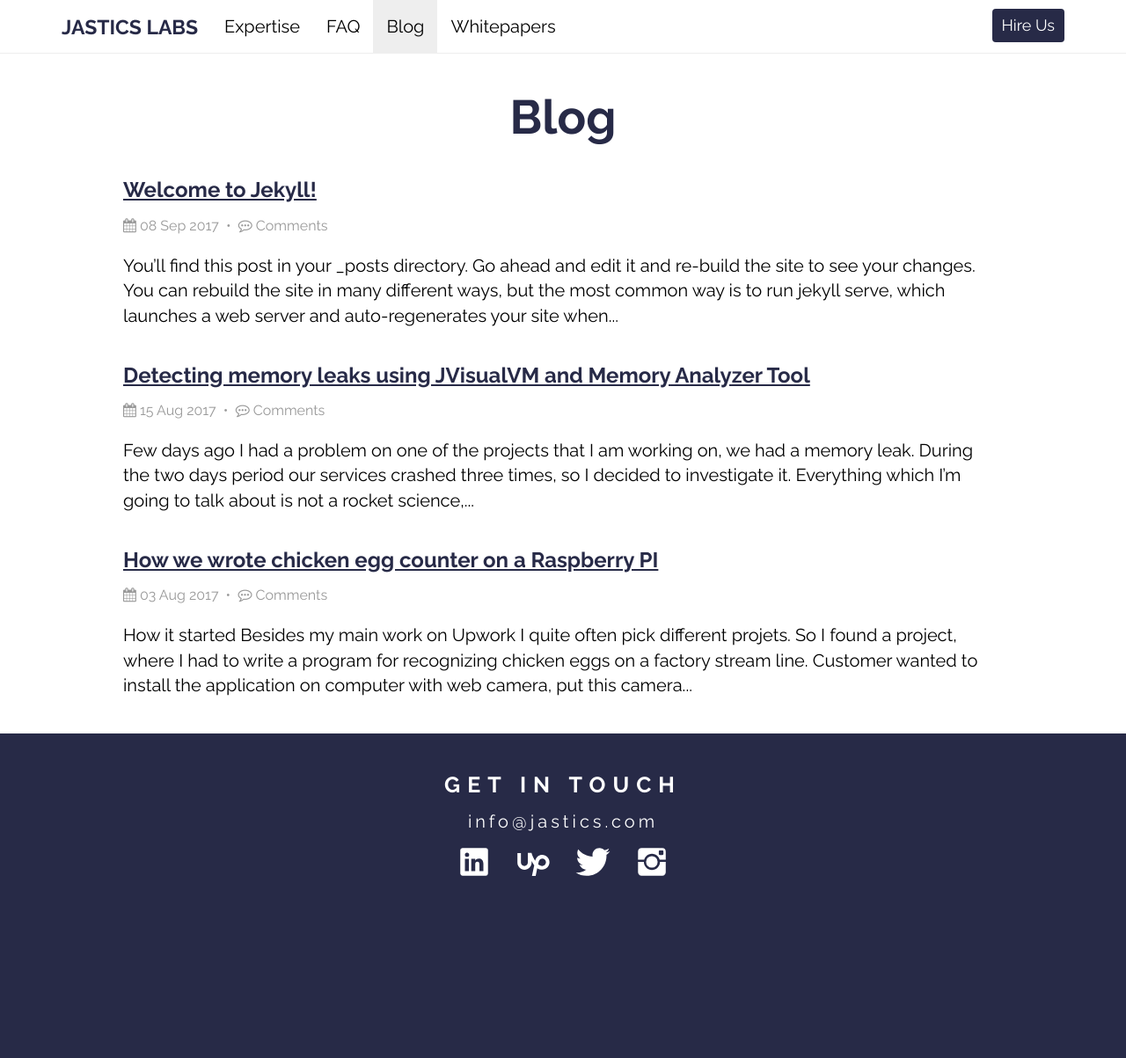
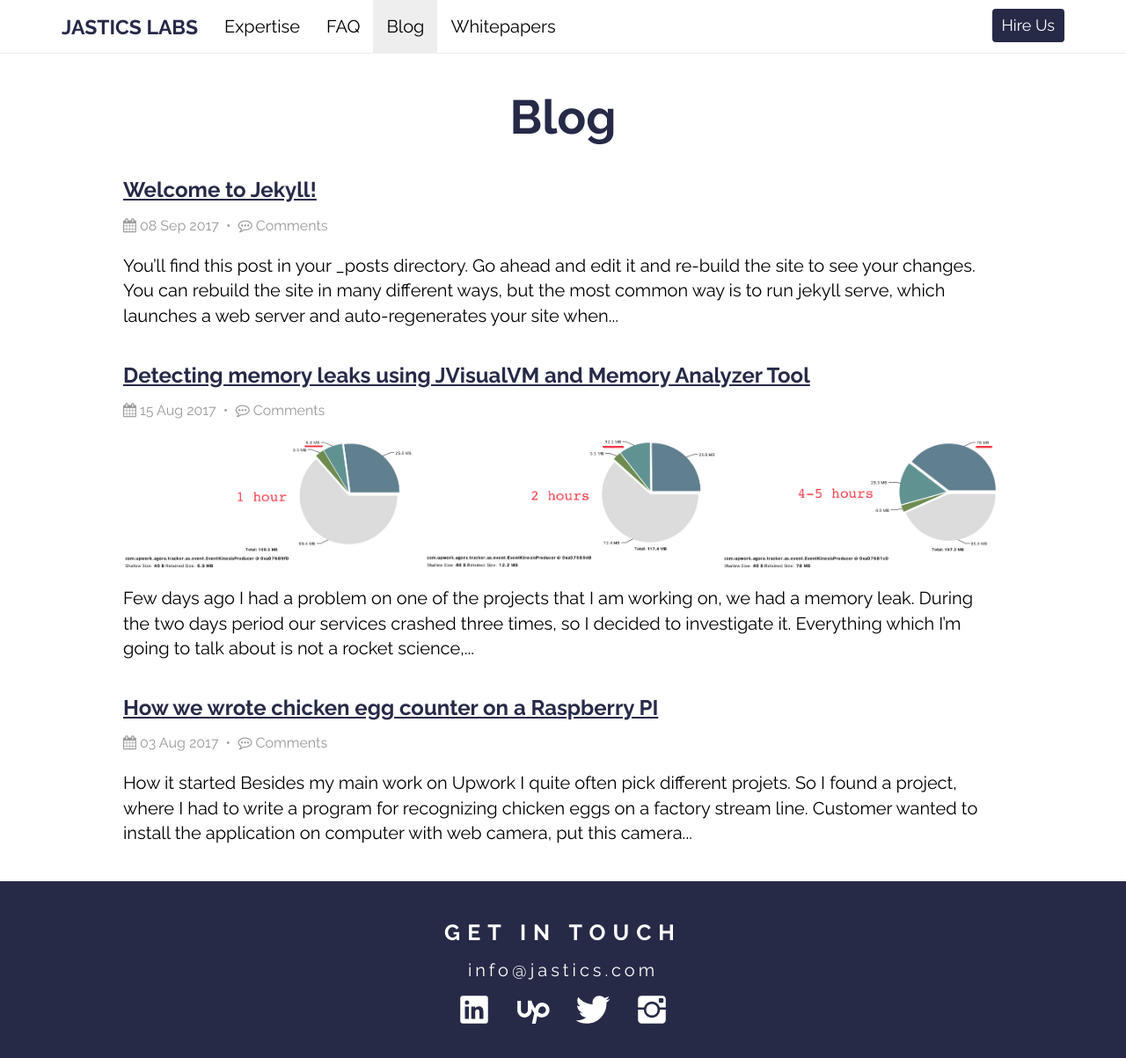
Before and after one commit to chalatz/jastics-jekyll, a Jekyll site: the page built from blog/index.html, in a window 1280 px wide and 1218 px high. Shown: the top 1203 px of the window at 88% size. Built offline with Jekyll 4.4.1, drawn with Linux system fonts in a browser that asks for light colours; the list of posts is cut into pages by our own code; comment, search, counter and statistics services are not loaded.

Commit message:
Added post summary image

```diff
--- a/_includes/article_summary.html
+++ b/_includes/article_summary.html
@@ -29,7 +29,20 @@
     </header>
 
     <div class="post-content">
-        {{ summary.content | markdownify | strip_html | truncatewords: 50 }}
+
+        {% if summary.summary_img_path %}
+
+            {% assign summary_img_relative_path = '/assets/images/' | append: summary.summary_img_path %}
+
+            <p>
+                <img src="{{ summary_img_relative_path | relative_url }}" alt="{{ summary.summary_img_alt_text }}">
+            </p>
+
+        {% endif %}
+
+        <p>
+            {{ summary.content | markdownify | strip_html | truncatewords: 50 }}
+        </p>
     </div>
 
 </article>
--- a/_posts/2017-08-15-detecting-memory-leaks-jvisualvm-mat.markdown
+++ b/_posts/2017-08-15-detecting-memory-leaks-jvisualvm-mat.markdown
@@ -3,6 +3,8 @@ layout: "post"
 title:  "Detecting memory leaks using JVisualVM and Memory Analyzer Tool"
 date: 2017-08-15 10:33:00
 permalink: memory-leak
+summary_img_path: "memory-leak/results.png"
+summary_img_alt_text: "Memory leak results"
 ---
 
 Few days ago I had a problem on one of the projects that I am working on, we had a memory leak. During the two days period our services crashed three times, so I  decided to investigate it. Everything which I'm going to talk about is not a rocket science, there's no clever and tricky tips, it's just a straighforward explanation how you can find memory leaks.
```
